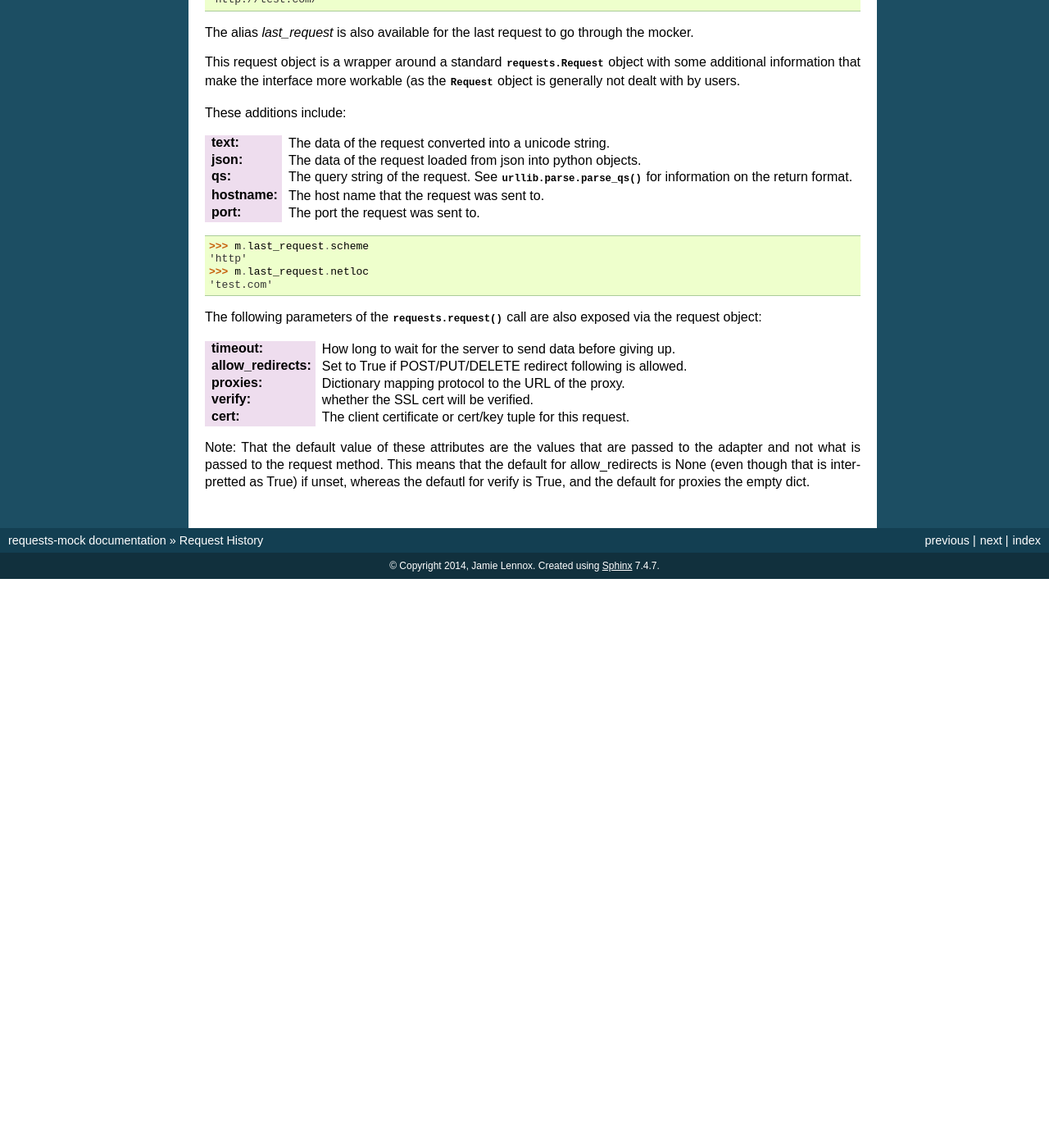
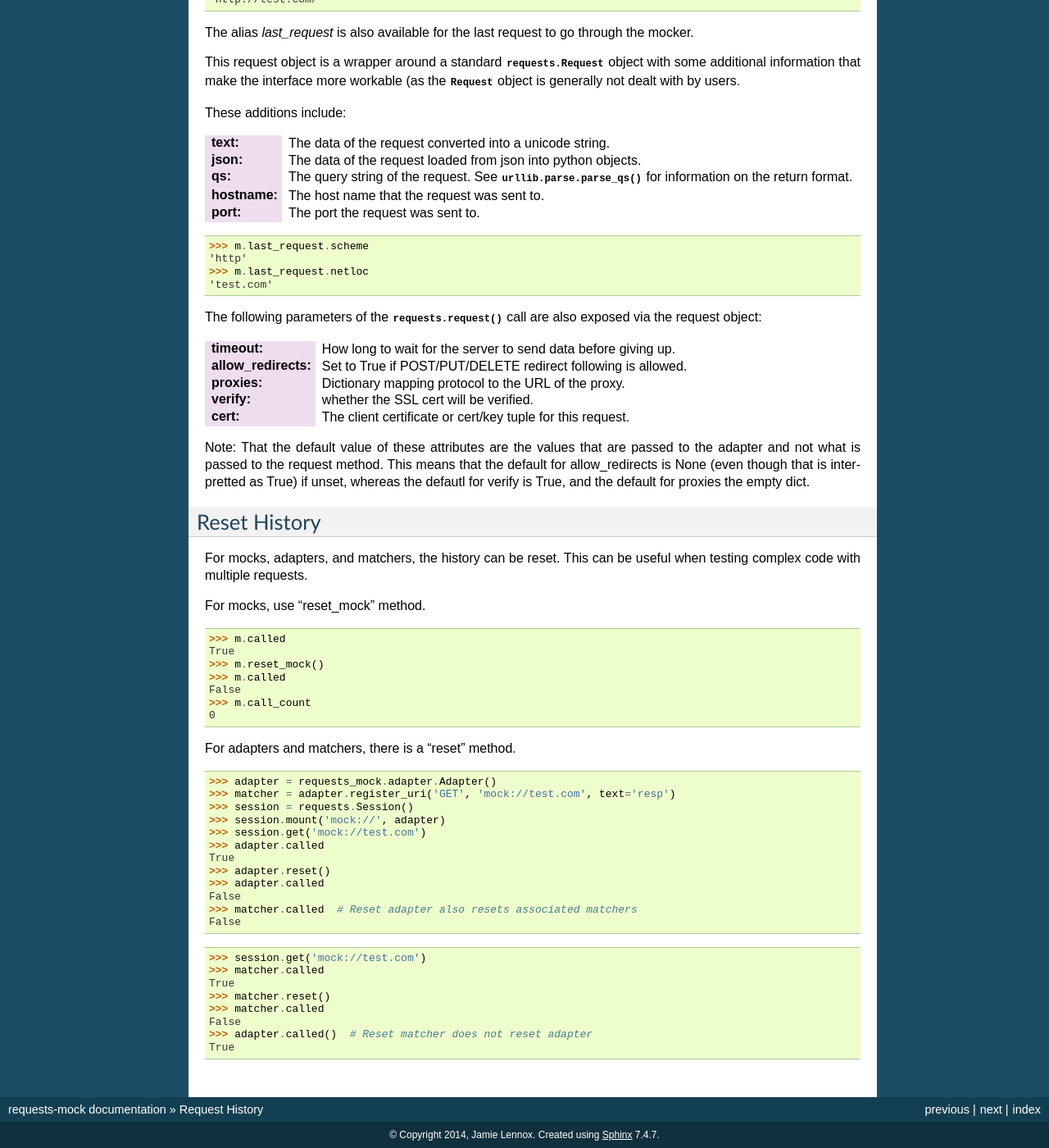
Before and after one commit to jamielennox/requests-mock, a Sphinx documentation site: the page built from doc/source/history.rst, in a window 1280 px wide and 1400 px high, scrolled down 665 px. Shown: the whole window at 82% size. Built offline with Sphinx 7.4.7, drawn with Linux system fonts in a browser that asks for light colours; pages that are not in the unit, such as notebooks, are missing from menus; the version number could not be read and is left out; before the commit the page ends 1371 px from its top, so only the background shows below that.

Commit message:
Added documentation

```diff
--- a/doc/source/history.rst
+++ b/doc/source/history.rst
@@ -66,3 +66,48 @@
 :cert: The client certificate or cert/key tuple for this request.
 
 Note: That the default value of these attributes are the values that are passed to the adapter and not what is passed to the request method. This means that the default for allow_redirects is None (even though that is interpretted as True) if unset, whereas the defautl for verify is True, and the default for proxies the empty dict.
+
+Reset History
+===============
+
+For mocks, adapters, and matchers, the history can be reset. This can be useful when testing complex code with multiple requests.
+
+For mocks, use "reset_mock" method.
+
+.. doctest::
+
+    >>> m.called
+    True
+    >>> m.reset_mock()
+    >>> m.called
+    False
+    >>> m.call_count
+    0
+
+For adapters and matchers, there is a "reset" method.
+
+.. doctest::
+
+    >>> adapter = requests_mock.adapter.Adapter()
+    >>> matcher = adapter.register_uri('GET', 'mock://test.com', text='resp')
+    >>> session = requests.Session()
+    >>> session.mount('mock://', adapter)
+    >>> session.get('mock://test.com')
+    >>> adapter.called
+    True
+    >>> adapter.reset()
+    >>> adapter.called
+    False
+    >>> matcher.called  # Reset adapter also resets associated matchers
+    False
+
+.. doctest::
+
+    >>> session.get('mock://test.com')
+    >>> matcher.called
+    True
+    >>> matcher.reset()
+    >>> matcher.called
+    False
+    >>> adapter.called()  # Reset matcher does not reset adapter
+    True
```
